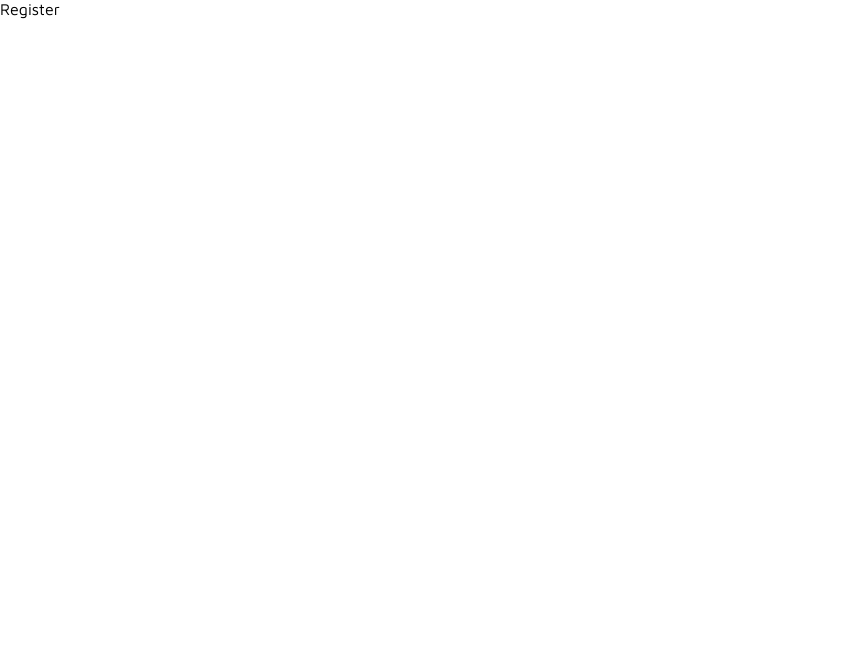
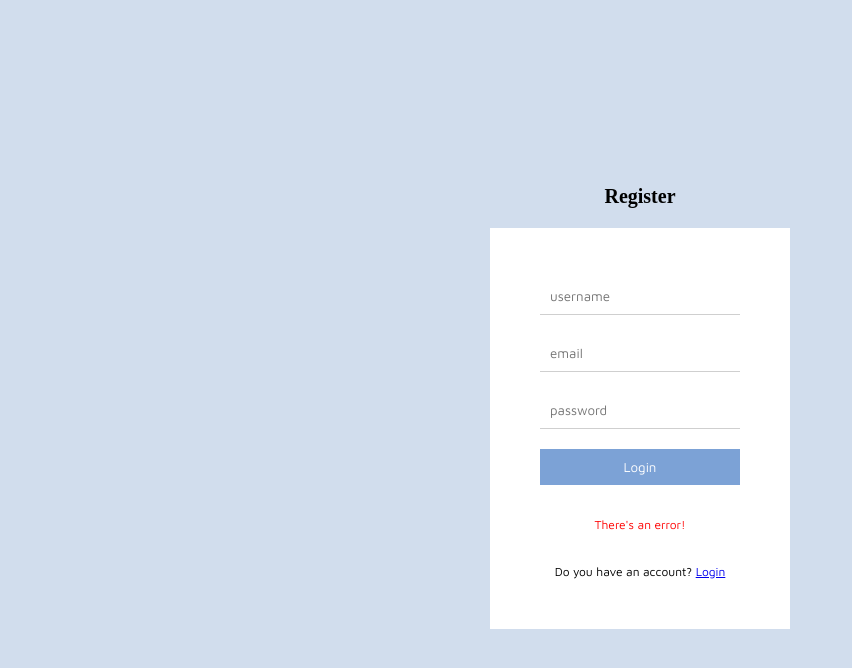
Before and after one commit to chloeskim/blog-app, a React (Create React App) app in the folder client/: page /register in a window 1280 px wide. Shown: the top 668 px of the page, without its empty margins (0-852 px from the left). Built offline with nearby package versions, Linux system fonts and the light colour scheme; a web font is replaced by a local one.

Commit message:
✨ Add register page layout and SCSS styling

```diff
--- a/client/src/pages/Register.jsx
+++ b/client/src/pages/Register.jsx
@@ -1,7 +1,22 @@
 import React from "react";
+import { Link } from "react-router-dom";
 
 const Register = () => {
-  return <div>Register</div>;
+  return (
+    <div className="register">
+      <h1>Register</h1>
+      <form>
+        <input type="text" placeholder="username" required />
+        <input type="email" placeholder="email" required />
+        <input type="password" placeholder="password" required />
+        <button>Login</button>
+        <p>There's an error!</p>
+        <span>
+          Do you have an account? <Link to="/login">Login</Link>
+        </span>
+      </form>
+    </div>
+  );
 };
 
 export default Register;
--- a/client/src/style.scss
+++ b/client/src/style.scss
@@ -14,7 +14,8 @@
 .app {
   .container {
     // Login & Register
-    .login {
+    .login,
+    .register {
       display: flex;
       flex-direction: column;
       align-items: center;
@@ -49,6 +50,17 @@
           cursor: pointer;
           color: #fff;
         }
+
+        p {
+          font-size: 12px;
+          text-align: center;
+          color: red;
+        }
+
+        span {
+          font-size: 12px;
+          text-align: center;
+        }
       }
     }
   }
```
